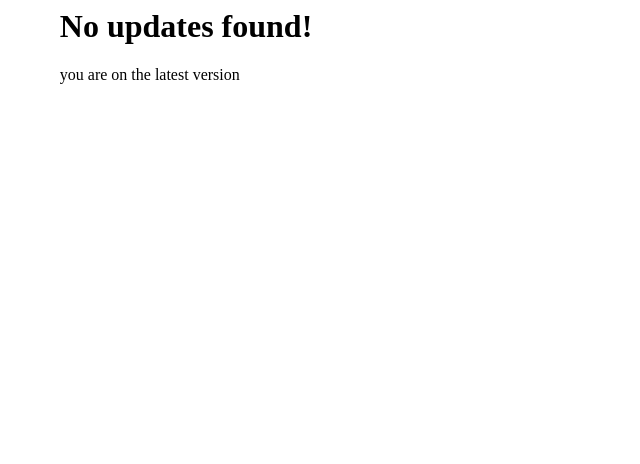
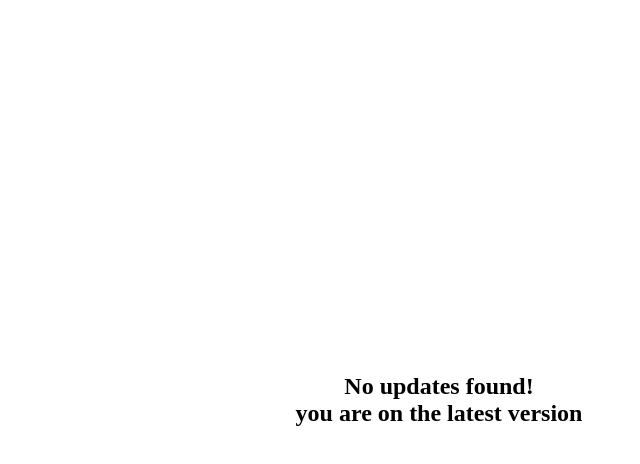
Before and after one commit to abhiram76/web, a plain HTML site: page pages/update/papp/check.html in a window 1280 px wide. Shown: the whole page, without its empty margins (201-841 px from the left). Drawn offline with Linux system fonts and the light colour scheme.

Commit message:
Update check.html

```diff
--- a/pages/update/papp/check.html
+++ b/pages/update/papp/check.html
@@ -1,25 +1,33 @@
-<html>
-  <head>
-    <title>update check</title>
+<!DOCTYPE html>
+<html lang="de">
+    <head>
+        <title>update checker</title>
+        <style>
+
+        html, body {
+            height: 100%;
+            margin: 0;
+            padding: 0;
+            width: 100%;
+        }
+
+        body {
+            display: table;
+        }
+
+        .my-block {
+            text-align: center;
+            display: table-cell;
+            vertical-align: middle;
+            font-size: 1.5rem;
+            font-weight: bold;
+        }
+        </style>
+    </head>
     <body>
-      <h1>No updates found!</h1>
-      <p1>you are on the latest version</p1>
-      <style>
-       body {
-         align-self: center;
-         align-content: top;
-       }
-       h1 {
-         align-self: center;
-         align-content: center;
-         margin-left: 20%;
-       }
-       p1 {
-         align-content: center;
-         align-self: center;
-         margin-left: 20%;
-       }
-      </style>
+    <div class="my-block">
+       No updates found!<br />
+     you are on the latest version
+    </div>
     </body>
-  </head>
 </html>
```
